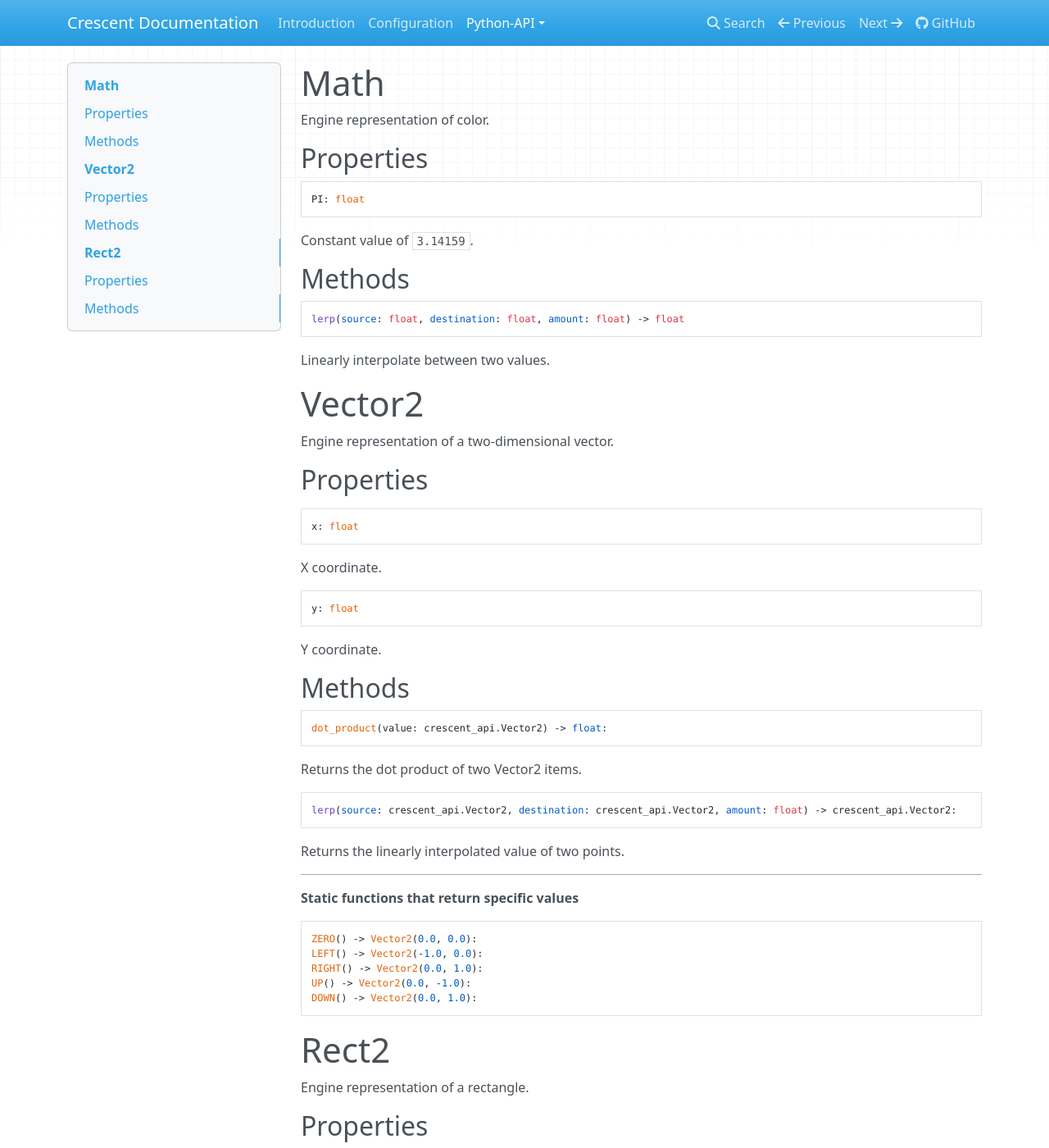
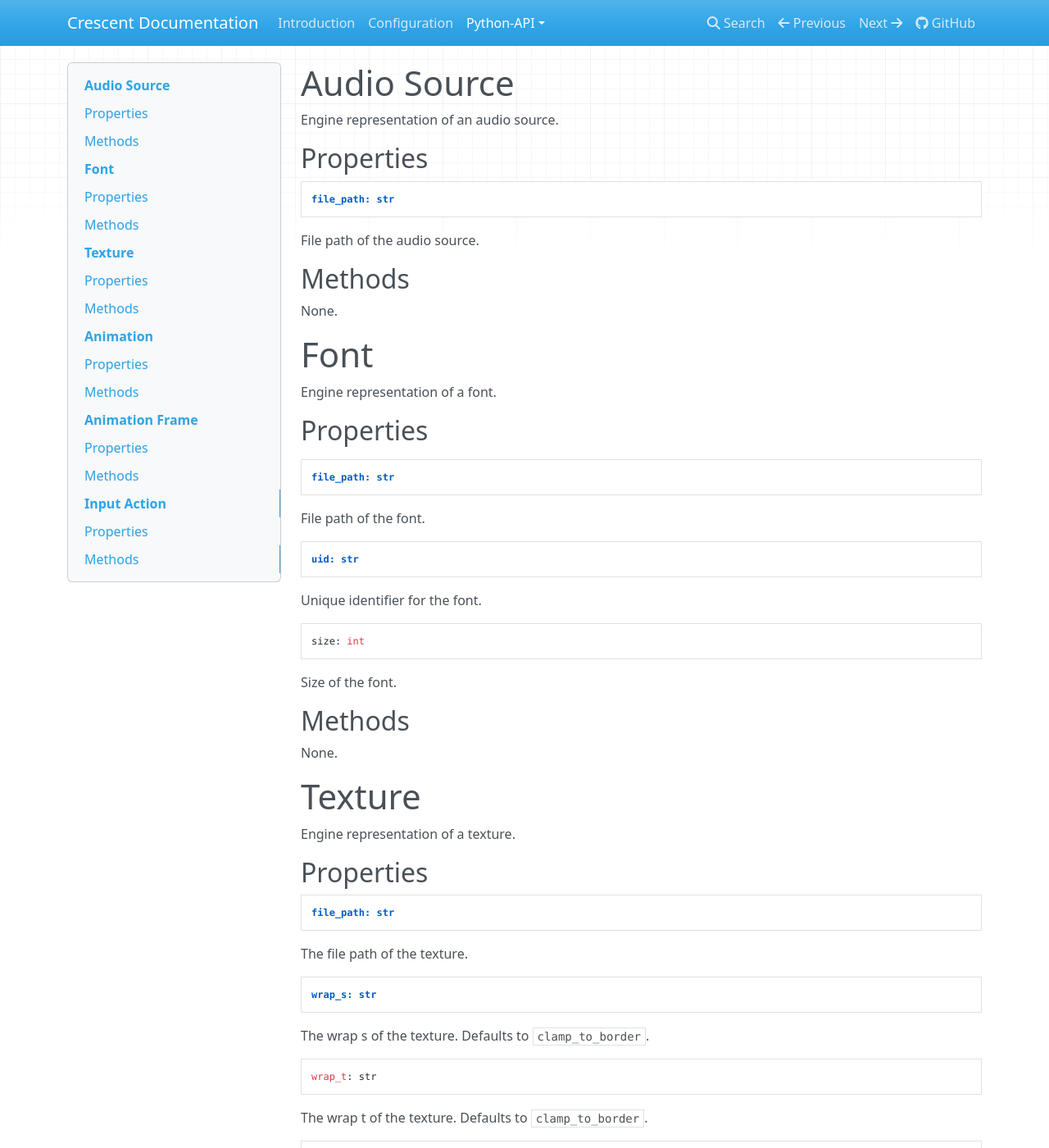
Before and after one commit to Chukobyte/crescent, an MkDocs documentation site: the page built from docs/python_api/assets.md, in a window 1280 px wide and 1400 px high. Shown: the whole window at 82% size. Built offline with MkDocs 1.6.1, drawn with Linux system fonts in a browser that asks for light colours; nearby versions of some CDN libraries; some of the changed text lies outside the part shown.

Commit message:
Updated assets.

````diff
--- a/docs/python_api/assets.md
+++ b/docs/python_api/assets.md
@@ -1,95 +1,170 @@
-# Math
+# Audio Source
 
-Engine representation of color.
+Engine representation of an audio source.
 
 ## Properties
 
 ```python
-PI: float
+file_path: str
 ```
 
-Constant value of `3.14159`.
+File path of the audio source.
 
 ## Methods
 
-```python
-lerp(source: float, destination: float, amount: float) -> float
-```
+None.
 
-Linearly interpolate between two values.
+# Font
 
-# Vector2
-
-Engine representation of a two-dimensional vector.
+Engine representation of a font.
 
 ## Properties
 
 ```python
-x: float
+file_path: str
 ```
-X coordinate.
+File path of the font.
 
 ```python
-y: float
+uid: str
 ```
-Y coordinate.
+Unique identifier for the font.
+
+```python
+size: int
+```
+Size of the font.
 
 ## Methods
 
-```python
-dot_product(value: crescent_api.Vector2) -> float:
-```
+None.
 
-Returns the dot product of two Vector2 items.
+# Texture
 
-```python
-lerp(source: crescent_api.Vector2, destination: crescent_api.Vector2, amount: float) -> crescent_api.Vector2:
-```
-
-Returns the linearly interpolated value of two points.
-
----
-
-**Static functions that return specific values**
-
-```python
-ZERO() -> Vector2(0.0, 0.0):
-LEFT() -> Vector2(-1.0, 0.0):
-RIGHT() -> Vector2(0.0, 1.0):
-UP() -> Vector2(0.0, -1.0):
-DOWN() -> Vector2(0.0, 1.0):
-```
-
-# Rect2
-
-Engine representation of a rectangle.
+Engine representation of a texture.
 
 ## Properties
 
 ```python
-x : float
+file_path: str
 ```
 
-X coordinate.
+The file path of the texture.
 
 ```python
-y : float
+wrap_s: str
 ```
 
-Y coordinate.
+The wrap s of the texture.  Defaults to `clamp_to_border`.
 
 ```python
-w : float
+wrap_t: str
 ```
 
-Rectangle's width.
+The wrap t of the texture.  Defaults to `clamp_to_border`.
 
 ```python
-h : float
+filter_min: str
 ```
 
-Rectangle's height.
+The filter min of the texture.  Defaults to `nearest`.
+
+```python
+filter_mag: str
+```
+
+The filter mag of the texture.  Defaults to `nearest`.
 
 ## Methods
 
 None.
+
+# Animation
+
+Engine representation of an animation.
+
+## Properties
+
+```python
+name: str
+```
+
+The name of the animation.
+
+```python
+speed: int
+```
+
+The speed of the animation in milliseconds per frame.
+
+```python
+loops: bool
+```
+
+Whether or not the animation loops automatically when finished.
+
+```python
+frames: List[crescent_api.AnimationFrame]
+```
+
+A list of `AnimationFrame`s.
+
+## Methods
+
+None.
+
+# Animation Frame
+
+Engine representation of an animation frame.
+
+## Properties
+
+```python
+frame: int
+```
+
+Current frame number within an animation.
+
+```python
+texture_path: str
+```
+
+The texture path of the current animation frame.
+
+```python
+draw_source: crescent_api.Rect2
+```
+
+The draw source rectangle of the animation frame.
+
+## Methods
+
+None.
+
+# Input Action
+
+Engine representation of an input action.
+
+## Properties
+
+```python
+name: int
+```
+
+The name of the input action
+
+```python
+values: List[str]
+```
+
+List of input values for an action.
+
+```python
+device_id: int
+```
+
+The device id (e.g. used for multiple controllers).  Defaults to the first device at `0`.
+
+## Methods
+
+None.
````
